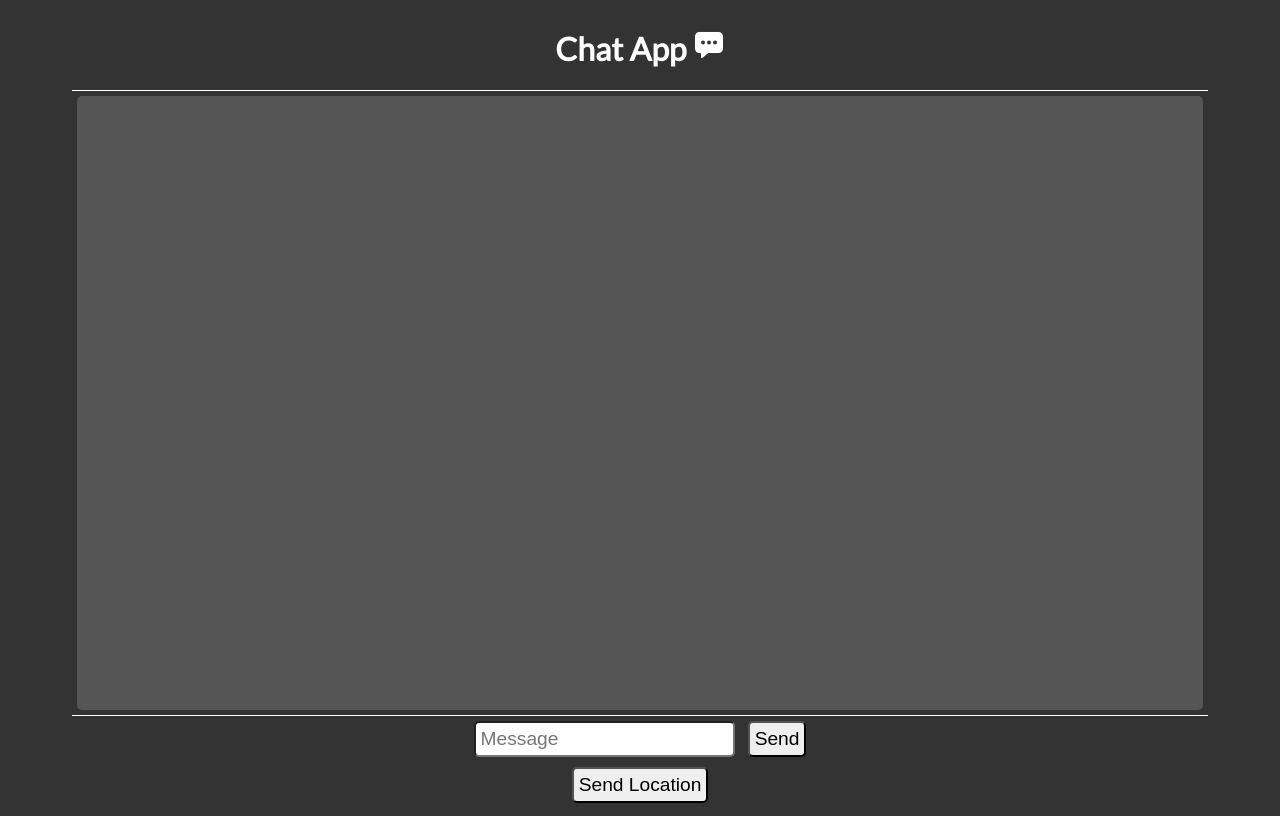
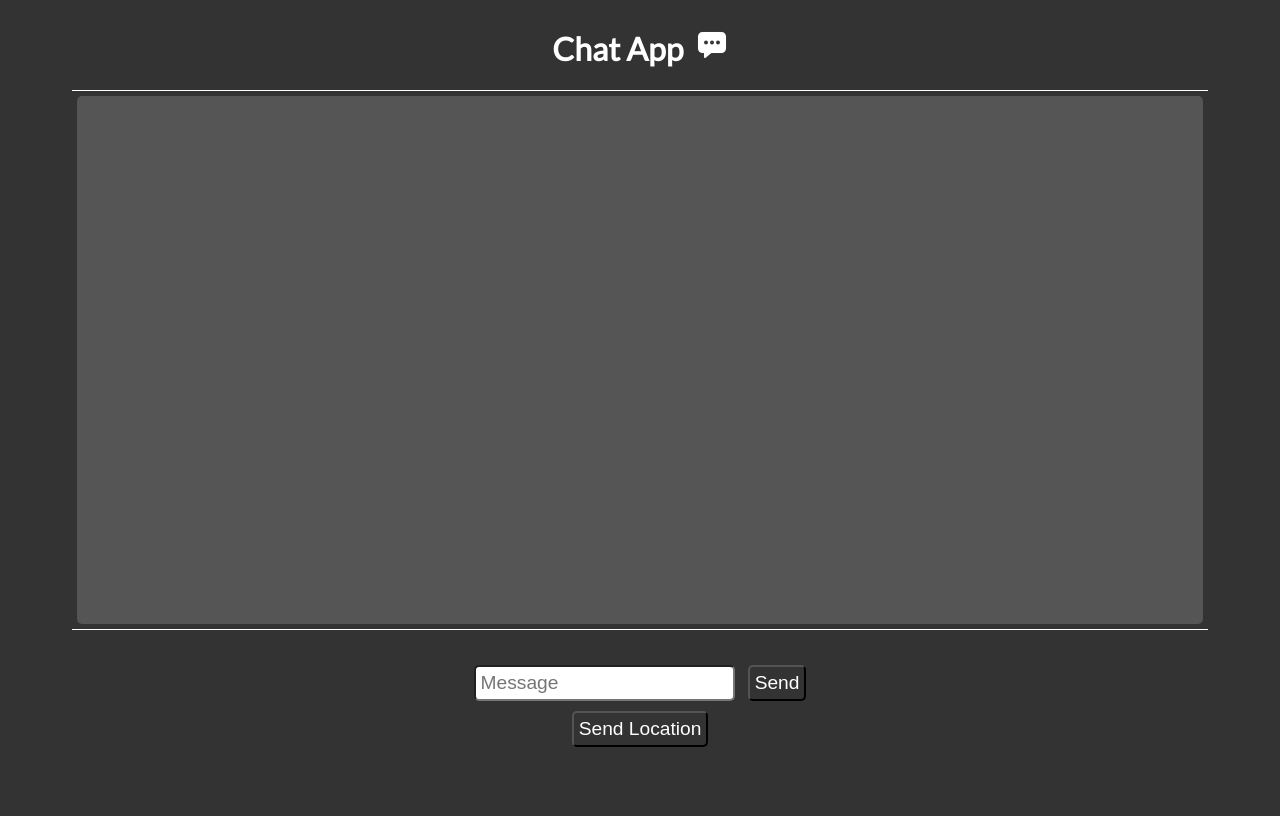
Before and after one commit to t-ROY-coder/Chat-App, a website: page public/index.html in a window 1280 px wide. Drawn offline with nearby package versions, Linux system fonts and the light colour scheme; no server answers.

Commit message:
UI improvements

```diff
--- a/public/css/style.css
+++ b/public/css/style.css
@@ -19,9 +19,10 @@ header {
 
 .msg-content {
     margin: 5px;
-    flex-grow: 1;
+    flex-grow: 0.9;
     background-color: #555555;
     border-radius: 5px;
+    overflow-y: auto;
 }
 
 #messages {
@@ -52,8 +53,15 @@ button {
 footer {
     text-align: center;
     border-top: 1px solid #ffffff;
+    padding-top: 30px;
 }
 
 .ion-icon {
     color: #ffffff;
 }
+
+.send-btn,
+#send-location {
+    color: #ffffff;
+    background-color: #333333;
+}
--- a/public/index.html
+++ b/public/index.html
@@ -10,7 +10,7 @@
 
 <body>
     <header>
-        <h1>Chat App
+        <h1>Chat App&nbsp;
             <ion-icon name="chatbox-ellipses"></ion-icon>
         </h1>
     </header>
@@ -20,7 +20,7 @@
     <footer>
         <form action="">
             <input type="text" name="message" placeholder="Message" />
-            <button>Send</button>
+            <button class="send-btn">Send</button>
         </form>
         <button id="send-location">Send Location</button>
     </footer>
```
